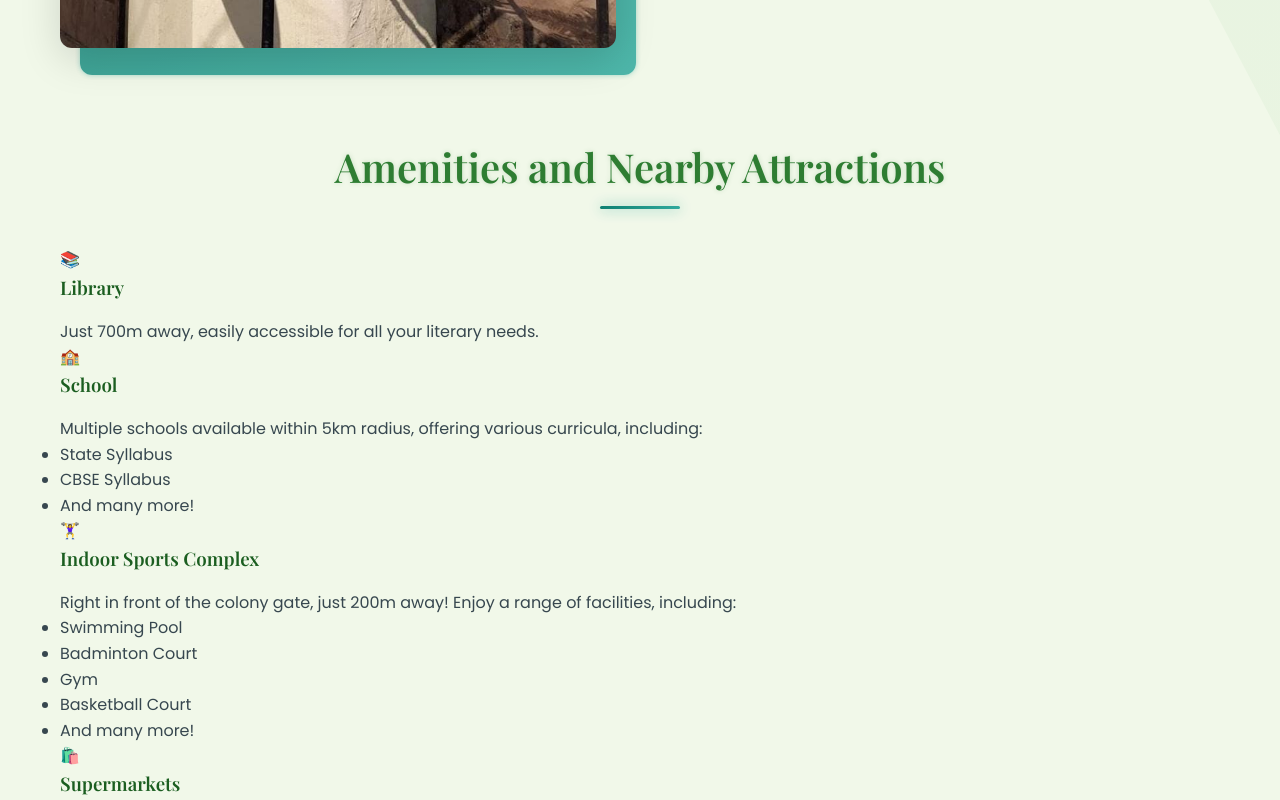
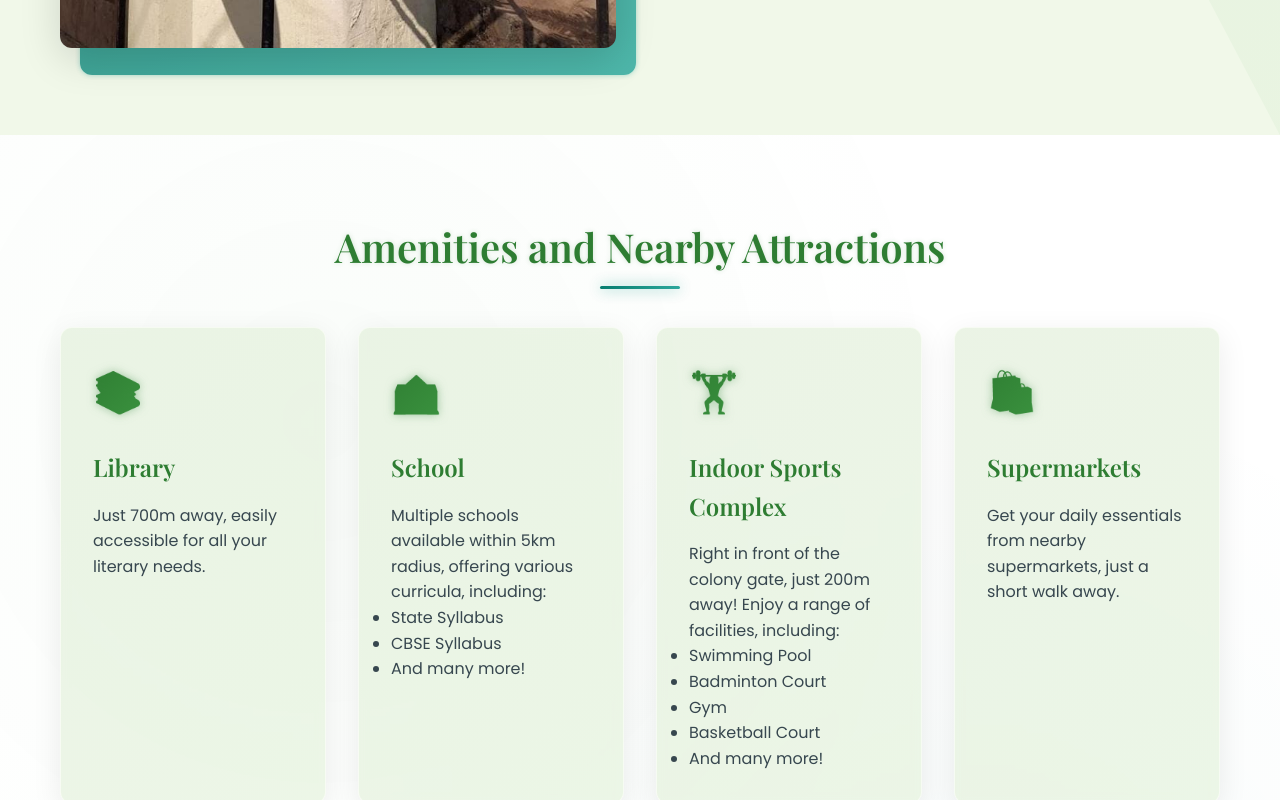
Before and after one commit to shravyaN25/MyColonyWebsite, a React (Create React App) app: page / in a window 1280 px wide. Shown: the part 1400-2200 px from the top of the page. Built offline with nearby package versions, Linux system fonts and the light colour scheme.

Commit message:
Update Home.css

```diff
--- a/src/styles/Home.css
+++ b/src/styles/Home.css
@@ -449,6 +449,86 @@ header::after {
   text-shadow: 0 0 2px rgba(59, 236, 15, 0.3);
 }
 
+.amenities {
+  padding: 5rem 0;
+  background-color: white;
+  position: relative;
+  overflow: hidden;
+}
+
+.amenities::before {
+  content: '';
+  position: absolute;
+  width: 100%;
+  height: 100%;
+  top: 0;
+  left: 0;
+  background: radial-gradient(circle at 25% 25%, rgba(76, 175, 80, 0.03) 0%, rgba(76, 175, 80, 0) 50%), radial-gradient(circle at 75% 75%, rgba(0, 121, 107, 0.03) 0%, rgba(0, 121, 107, 0) 50%);
+  pointer-events: none;
+}
+
+.amenities-grid {
+  display: grid;
+  grid-template-columns: repeat(auto-fit, minmax(250px, 1fr));
+  gap: 2rem;
+}
+
+.amenity-card {
+  padding: 2rem;
+  border-radius: var(--border-radius);
+  box-shadow: var(--shadow-soft);
+  background: rgba(241, 248, 233, 0.7);
+  transition: var(--transition);
+  position: relative;
+  overflow: hidden;
+  border: 1px solid rgba(255, 255, 255, 0.2);
+  backdrop-filter: blur(5px);
+}
+
+.amenity-card::before {
+  content: '';
+  position: absolute;
+  top: 0;
+  left: 0;
+  width: 100%;
+  height: 100%;
+  background: var(--gradient-primary);
+  opacity: 0.05;
+  z-index: -1;
+}
+
+.amenity-icon {
+  font-size: 2.5rem;
+  margin-bottom: 1.5rem;
+  background: var(--gradient-primary);
+  -webkit-background-clip: text;
+  background-clip: text;
+  color: transparent;
+  filter: drop-shadow(0 0 5px rgba(80, 149, 87, 0.5));
+  transition: var(--transition);
+}
+
+.amenity-title {
+  font-size: 1.5rem;
+  margin-bottom: 1rem;
+  color: var(--primary);
+  transition: var(--transition);
+}
+
+.amenity-card:hover {
+  transform: translateY(-10px);
+  box-shadow: var(--shadow-strong), var(--glow-primary);
+}
+
+.amenity-card:hover .amenity-icon {
+  filter: drop-shadow(0 0 8px rgba(52, 157, 72, 0.8));
+  transform: scale(1.1);
+}
+
+.amenity-card:hover .amenity-title {
+  text-shadow: 0 0 5px rgba(46, 125, 50, 0.3);
+}
+
 /* Testimonials - Enhanced with Glass Effect */
 .testimonials {
   padding: 5rem 0;
```
